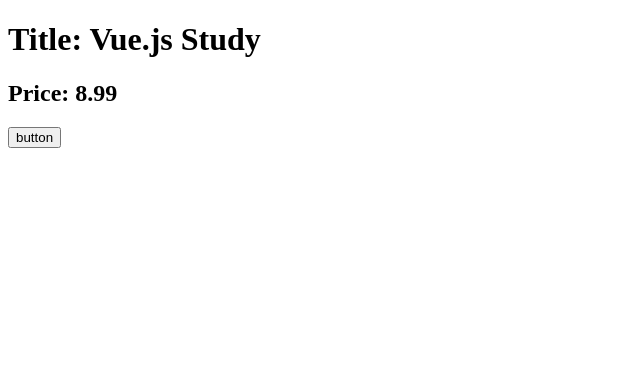
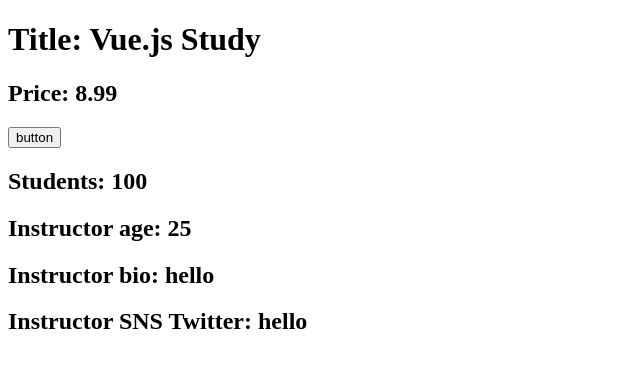
Before and after one commit to sawatch-fisherman/vuejs-2025-learning-log, a Vue app in the folder vuejs-2025-learning-log/: page / in a window 1280 px wide. Shown: the top 368 px of the page, without its empty margins (0-640 px from the left). Built offline with nearby package versions, Linux system fonts and the light colour scheme.

Commit message:
section-02-14~16

```diff
--- a/vuejs-2025-learning-log/src/App.vue
+++ b/vuejs-2025-learning-log/src/App.vue
@@ -1,13 +1,39 @@
 <script setup>
-const title = 'Vue.js Study'
-let price = 9.99
+import { ref, reactive } from 'vue'
+const title = ref('Vue.js Study')
+let price = ref(9.99)
 function increment() {
-  price += 1
+  price.value += 1
+  instructor.age
+  instructor.bio = 'hi'
+  instructor.sns.twitter = '@hellow'
+
+
   console.log(price)
 }
+const info = ref({
+  students: 100,
+  teacher: 'sawatch',
+})
+const instructor = reactive({
+  name: 'sawa',
+  age: 25,
+  sns: {
+    twitter: '@sawatch',
+    youtube: '@sawatch',
+    a: {}
+  },
+})
+instructor.bio = 'hello'
+console.log(info.value)
+console.log(instructor.sns)
 </script>
 <template>
   <h1>Title: {{ title }}</h1>
   <h2>Price: {{ price - 1 }}</h2>
   <button @click="increment">button</button>
+  <h2>Students: {{ info.students }}</h2>
+  <h2>Instructor age: {{ instructor.age }}</h2>
+  <h2>Instructor bio: {{ instructor.bio }}</h2>
+  <h2>Instructor SNS Twitter: {{ instructor.bio }}</h2>
 </template>
```
